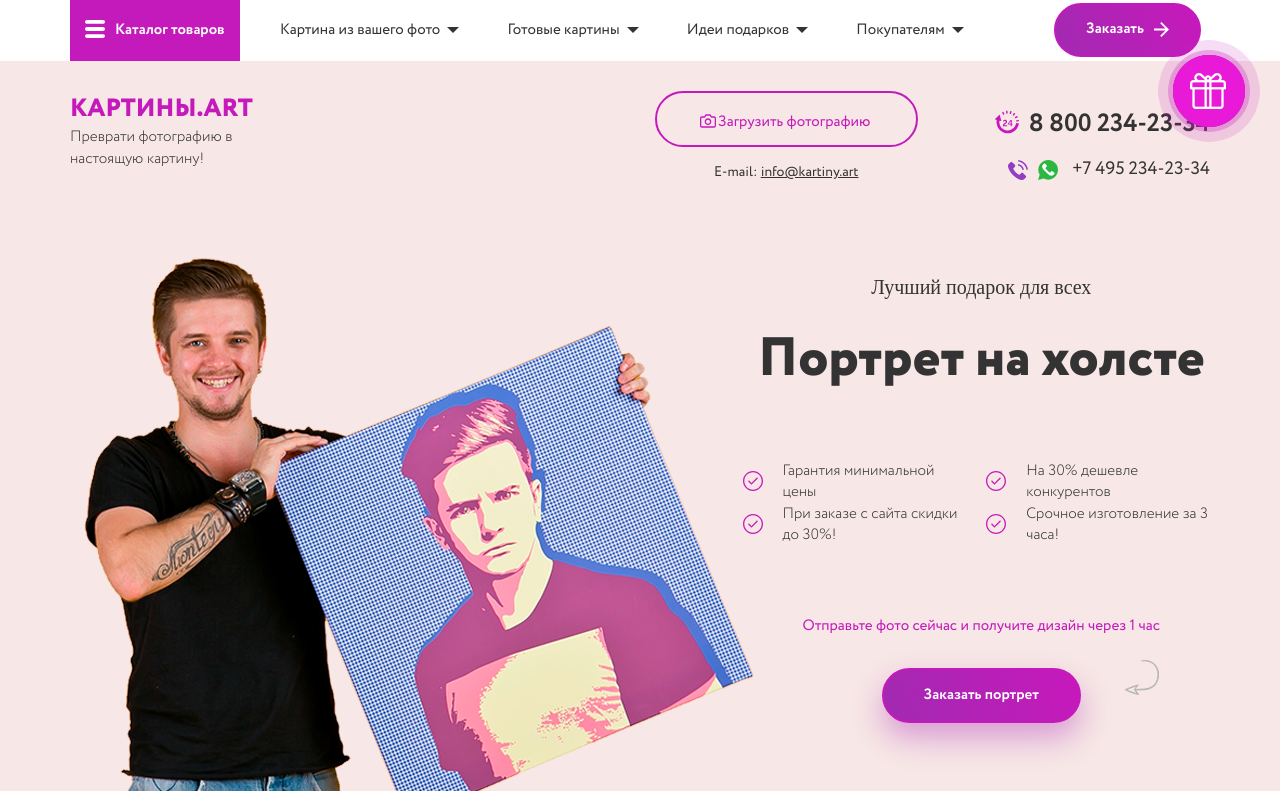
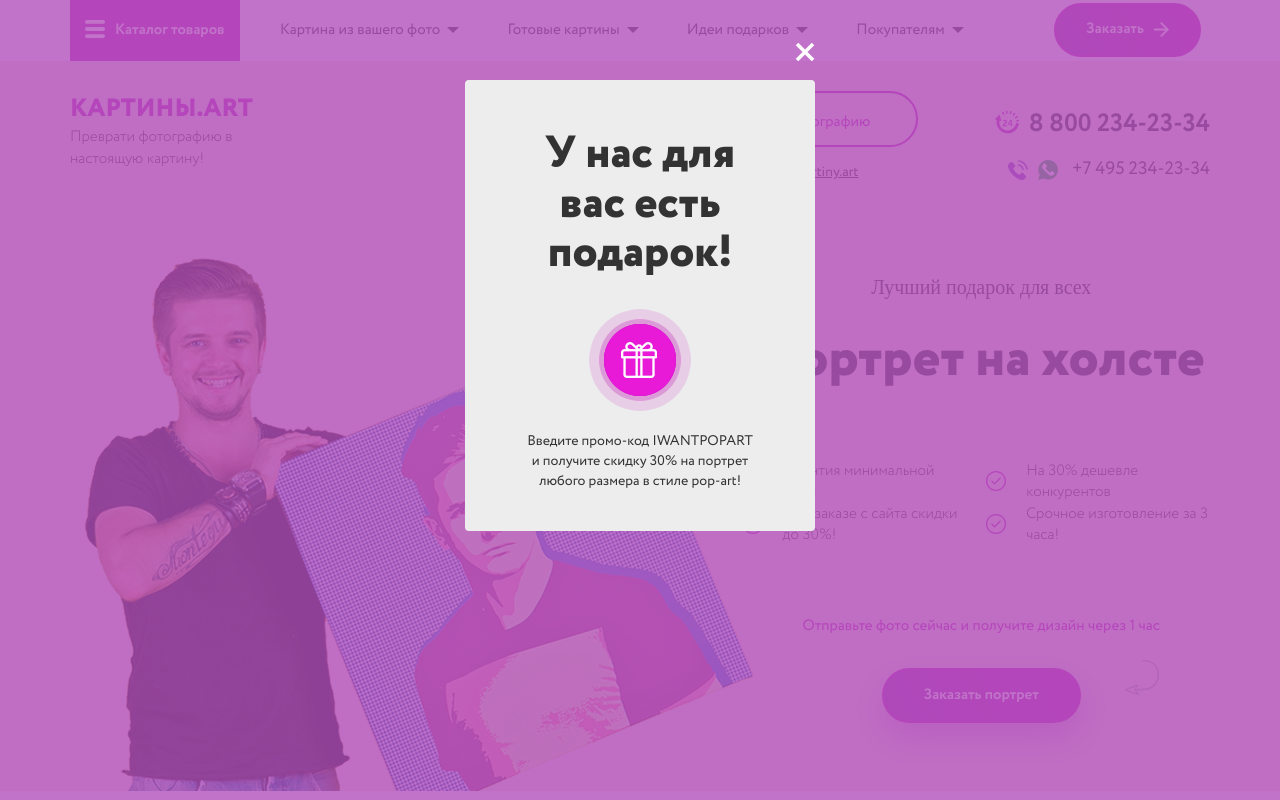
Before and after one commit to Utilizater/jsDiploma, a plain HTML site: page index.html in a window 1280 px wide. Both pictures are taken after a click on the picture 1209 px from the left and 91 px from the top of the page. Shown: the top 800 px of the page. Drawn offline with nearby package versions, Linux system fonts and the light colour scheme; a web font is replaced by a local one.

Commit message:
feature 5

```diff
--- a/index.html
+++ b/index.html
@@ -7,7 +7,7 @@
 	<title>Картины.art - портрет на холсте</title>
 </head>
 <body>
-	<img class="fixed-gift wow pulse infinite" src=img/gift.png alt>
+	<img class="fixed-gift wow pulse infinite reqPopupGift" src=img/gift.png alt>
 	<header class=header>
 		<div class=container>
 			<div class="col-md-2 col-sm-3 col-xs-6">
--- a/src/index.js
+++ b/src/index.js
@@ -73,3 +73,18 @@ for (let i = 0; i < reqPopupConsultation.length; i++) {
 secondPopupClose.addEventListener('click', () => {
   PopupConsultation.style.display = "none";
 });
+
+
+//thirt modal
+let reqPopupGift = document.getElementsByClassName("reqPopupGift")[0],
+    PopupGift = document.getElementsByClassName("popup-gift")[0];
+    thirdPopupClose = document.querySelector(".popup-gift .popup-close");
+
+    reqPopupGift.addEventListener('click', () => {
+      PopupGift.style.display = "block";
+      reqPopupGift.style.display = "none";
+    });
+
+    thirdPopupClose.addEventListener('click', () => {
+      PopupGift.style.display = "none";
+    });
```
